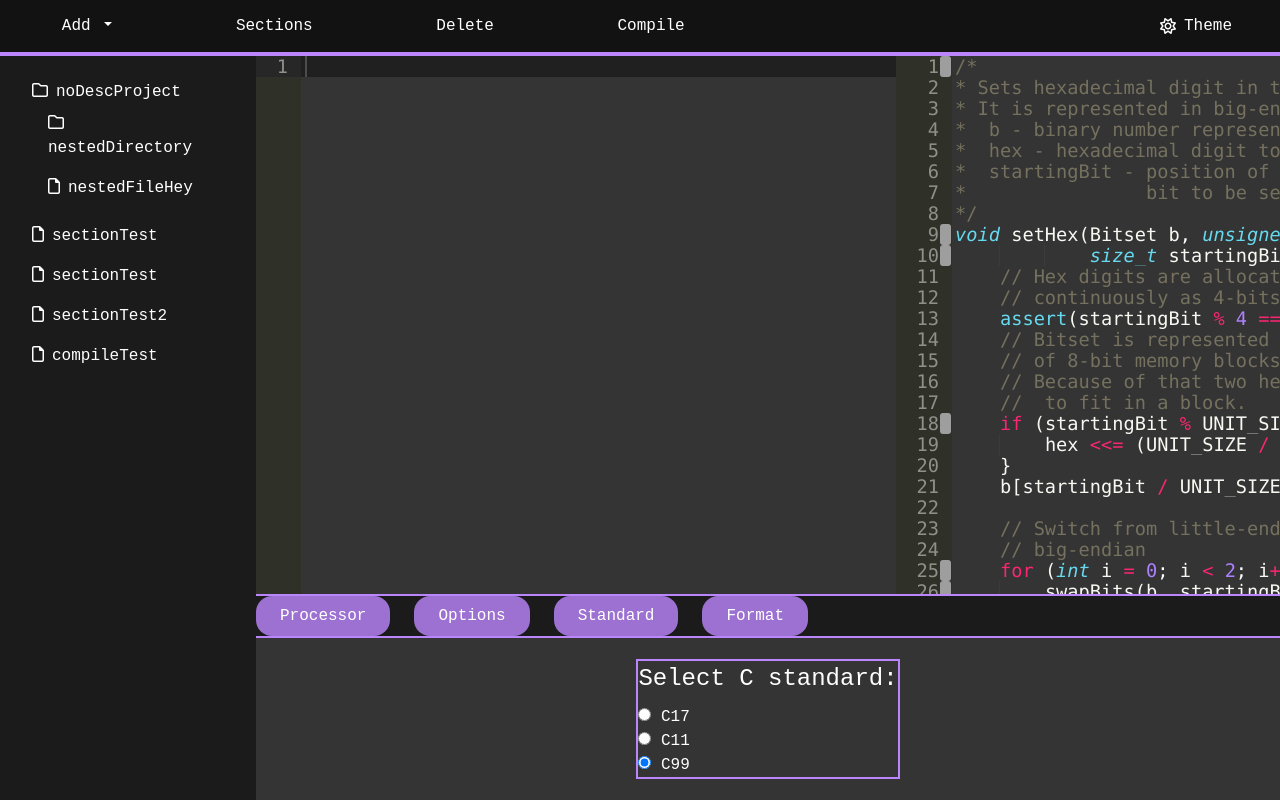
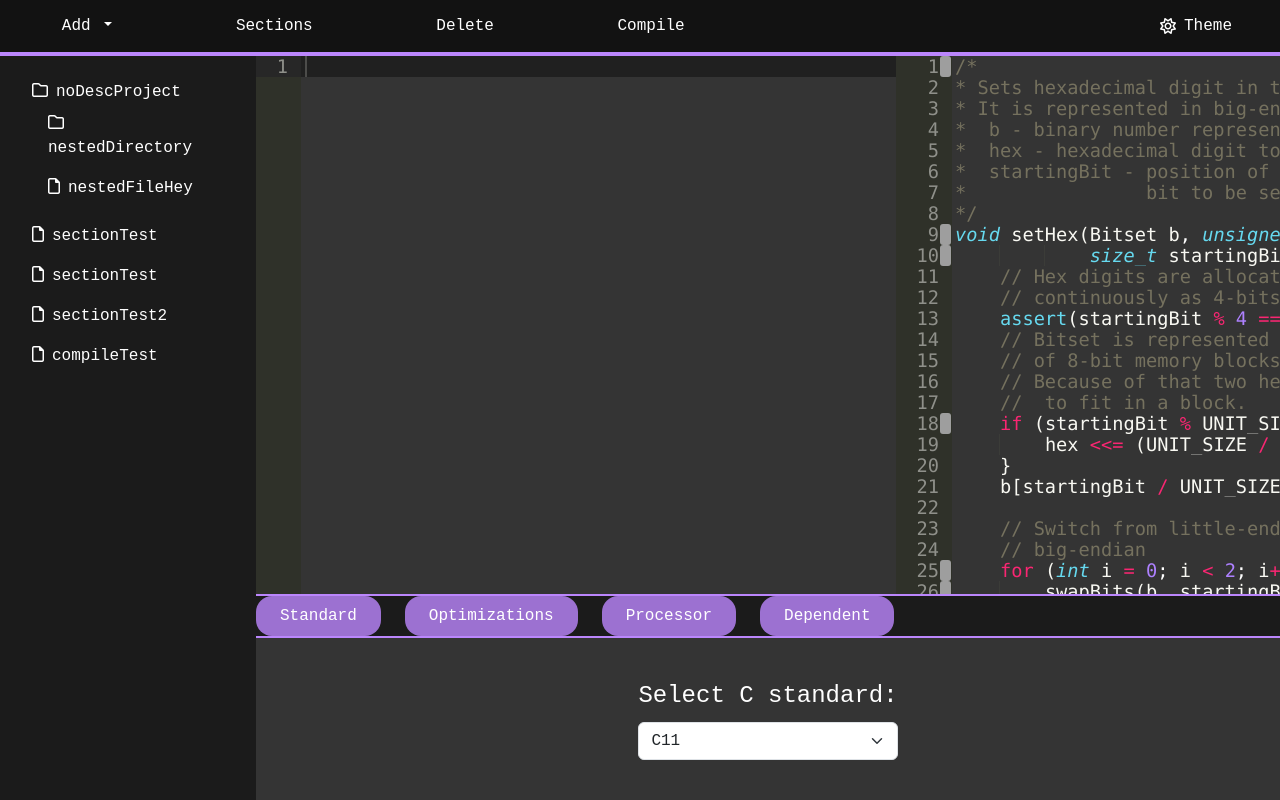
Before and after one commit to Aleksander-Bloch/awwprojekt, a Django app: page /sdcc_compiler/ in a window 1280 px wide, after a click on "Standard". Run offline with Django 4.2, Linux system fonts and the light colour scheme; data comes from the database, SQL or seed files in the repository; both versions use the stored data as it was after the commit; some libraries are stand-ins or nearby versions; grey boxes are pictures that could not be loaded.

Commit message:
Develop partial file compilation functionality

```diff
--- a/sdcc_compiler/models.py
+++ b/sdcc_compiler/models.py
@@ -44,7 +44,7 @@ class File(models.Model):
     access_change = models.DateTimeField(default=now)
     last_modification = models.DateTimeField(default=now)
     directory = models.ForeignKey('Directory', null=True, blank=True, related_name='files', on_delete=models.CASCADE)
-    file = models.FileField(upload_to='files/')
+    file = models.FileField(upload_to='uploads/')
 
     def __str__(self):
         return self.name
--- a/sdcc_compiler/static/sdcc_compiler/css/tab-area.css
+++ b/sdcc_compiler/static/sdcc_compiler/css/tab-area.css
@@ -1,8 +1,5 @@
 .tab-item {
-    padding-top: 0.5em;
-    padding-bottom: 0.5em;
-    padding-left: 1.5em;
-    padding-right: 1.5em;
+    padding: 0.5em 1.5em;
     background-color: var(--bg-item);
     color: var(--font-primary);
     border-radius: 1em;
@@ -34,7 +31,7 @@
 }
 
 fieldset {
-    border: 2px solid var(--bg-app);
+    /*border: 2px solid var(--bg-app);*/
     display: none;
 }
 
--- /dev/null
+++ b/sdcc_compiler/static/sdcc_compiler/js/dependent-options.js
@@ -0,0 +1,27 @@
+const processorRadioGroup = document.querySelectorAll('input[name="processor_choice"]');
+const mcs51Options = document.querySelector('#mcs51-options');
+const stm8Options = document.querySelector('#stm8-options');
+const z80Options = document.querySelector('#z80-options');
+const dependentFieldsetLegend = document.querySelector('#dependent > legend');
+
+processorRadioGroup.forEach((radio) => {
+    radio.addEventListener('change', (event) => {
+        const selectedProcessor = event.target.value;
+        if (selectedProcessor === '-mmcs51') {
+            dependentFieldsetLegend.textContent = 'MCS51 Options:';
+            mcs51Options.style.display = 'block';
+            stm8Options.style.display = 'none';
+            z80Options.style.display = 'none';
+        } else if (selectedProcessor === '-mz80') {
+            dependentFieldsetLegend.textContent = 'Z80 Options:';
+            mcs51Options.style.display = 'none';
+            stm8Options.style.display = 'none';
+            z80Options.style.display = 'block';
+        } else if (selectedProcessor === '-mstm8') {
+            dependentFieldsetLegend.textContent = 'STM8 Options:';
+            mcs51Options.style.display = 'none';
+            stm8Options.style.display = 'block';
+            z80Options.style.display = 'none';
+        }
+    })
+})
--- a/sdcc_compiler/templates/sdcc_compiler/index.html
+++ b/sdcc_compiler/templates/sdcc_compiler/index.html
@@ -30,6 +30,7 @@
 
     <script src="{% static 'sdcc_compiler/js/navbar.js' %}" defer></script>
     <script src="{% static 'sdcc_compiler/js/file_explorer.js' %}" defer></script>
+    <script src="{% static 'sdcc_compiler/js/dependent-options.js' %}" defer></script>
 
 </head>
 <body>
@@ -48,98 +49,7 @@
 
     <div id="fragment-viewer"></div>
 
-    <div id="tab-bar">
-        <a href="#processor">
-            <div class="tab-item">Processor</div>
-        </a>
-        <a href="#options">
-            <div class="tab-item">Options</div>
-        </a>
-        <a href="#standard">
-            <div class="tab-item">Standard</div>
-        </a>
-        <a href="#format">
-            <div class="tab-item">Format</div>
-        </a>
-    </div>
-    <div id="tab-options">
-        <fieldset id="processor">
-            <legend>Select target processor:</legend>
-
-            <div>
-                <input type="radio" id="8051" name="processors" value="8051" checked>
-                <label>Intel 8051</label>
-            </div>
-
-            <div>
-                <input type="radio" id="z80" name="processors" value="z80">
-                <label>Zilog Z80</label>
-            </div>
-
-            <div>
-                <input type="radio" id="stm8" name="processors" value="stm8">
-                <label>STM8</label>
-            </div>
-        </fieldset>
-
-        <fieldset id="options">
-            <legend>Select processor's RAM:</legend>
-
-            <div>
-                <input type="radio" id="128b" name="ram" value="128b">
-                <label>128 Bytes</label>
-            </div>
-
-            <div>
-                <input type="radio" id="256b" name="ram" value="256b" checked>
-                <label>256 Bytes</label>
-            </div>
-
-            <div>
-                <input type="radio" id="1024b" name="ram" value="1024b">
-                <label>1024 Bytes</label>
-            </div>
-        </fieldset>
-
-
-        <fieldset id="standard">
-            <legend>Select C standard:</legend>
-
-            <div>
-                <input type="radio" id="c17" name="c_standards" value="c17">
-                <label>C17</label>
-            </div>
-
-            <div>
-                <input type="radio" id="c11" name="c_standards" value="c11">
-                <label>C11</label>
-            </div>
-
-            <div>
-                <input type="radio" id="c99" name="c_standards" value="c99" checked>
-                <label>C99</label>
-            </div>
-        </fieldset>
-
-        <fieldset id="format">
-            <legend>Select generated code format:</legend>
-
-            <div>
-                <input type="checkbox" id="stack" name="format" value="stack">
-                <label>External stack</label>
-            </div>
-
-            <div>
-                <input type="checkbox" id="profiling" name="format" value="profiling" checked>
-                <label>Generate profiling data</label>
-            </div>
-
-            <div>
-                <input type="checkbox" id="debug" name="format" value="debug" checked>
-                <label>Debug mode</label>
-            </div>
-        </fieldset>
-    </div>
+    {% include "sdcc_compiler/tab_area.html" %}
 </div>
 <script>
     const fileContent = `{{ file_content | safe }}`;
@@ -192,10 +102,10 @@ void setHex(Bitset b, unsigned char hex,
         return aceEditor;
     })();
 
-    var theme_icon = document.getElementById("theme-icon");
-    var current_theme = localStorage.getItem("theme");
+    const theme_icon = document.getElementById("theme-icon");
+    const current_theme = localStorage.getItem("theme");
 
-    if (current_theme == "light") {
+    if (current_theme === "light") {
         theme_icon.className = "fa-regular fa-moon";
         document.body.classList.toggle("light-theme");
         programViewer.setTheme("ace/theme/light");
--- a/sdcc_compiler/templates/sdcc_compiler/navbar.html
+++ b/sdcc_compiler/templates/sdcc_compiler/navbar.html
@@ -23,7 +23,7 @@
         <button type="button" id="delete-modal-trigger" class="btn menu-item" data-bs-toggle="modal"
                 data-bs-target="#deleteModal">Delete
         </button>
-        <button type="button" class="btn menu-item">Compile</button>
+        <button type="submit" form="compilation-form" class="btn menu-item">Compile</button>
     </div>
     <div id="theme-selector">
         <i class="fa-regular fa-sun" id="theme-icon"></i>
--- /dev/null
+++ b/sdcc_compiler/templates/sdcc_compiler/tab_area.html
@@ -0,0 +1,107 @@
+<div id="tab-bar">
+    <a href="#standard">
+        <div class="tab-item">Standard</div>
+    </a>
+    <a href="#optimizations">
+        <div class="tab-item">Optimizations</div>
+    </a>
+    <a href="#processor">
+        <div class="tab-item">Processor</div>
+    </a>
+    <a href="#dependent">
+        <div class="tab-item">Dependent</div>
+    </a>
+</div>
+<div id="tab-options">
+    <form id="compilation-form" method="post" action="{% url 'compile_file' %}">
+        {% csrf_token %}
+        <fieldset id="standard">
+            <legend>Select C standard:</legend>
+            <select name="standard_choice" class="form-select" aria-label="c standard selection">
+                <option value="--std-sdcc89">C89</option>
+                <option value="--std-sdcc99">C99</option>
+                <option value="--std-sdcc11" selected>C11</option>
+            </select>
+        </fieldset>
+
+        <fieldset id="optimizations">
+            <legend>Select optimization options:</legend>
+            <div class="form-check">
+                <input name="optimization_choice" class="form-check-input" type="checkbox" value="--nooverlay"
+                       id="nooverlay-check">
+                <label class="form-check-label" for="nooverlay-check">
+                    Disable overlaying leaf function auto variables
+                </label>
+            </div>
+            <div class="form-check">
+                <input name="optimization_choice" class="form-check-input" type="checkbox" value="--opt-code-speed"
+                       id="speed-check" checked>
+                <label class="form-check-label" for="speed-check">
+                    Optimize for code speed rather than size
+                </label>
+            </div>
+            <div class="form-check">
+                <input name="optimization_choice" class="form-check-input" type="checkbox"
+                       value="--allow-unsafe-read"
+                       id="read-check">
+                <label class="form-check-label" for="read-check">
+                    Allow optimizations to read any memory location anytime
+                </label>
+            </div>
+        </fieldset>
+
+        <fieldset id="processor">
+            <legend>Select processor architecture:</legend>
+            <div class="form-check">
+                <input class="form-check-input" type="radio" value="-mmcs51" name="processor_choice" id="mcs51"
+                       checked>
+                <label class="form-check-label" for="mcs51">
+                    MCS51
+                </label>
+            </div>
+            <div class="form-check">
+                <input class="form-check-input" type="radio" value="-mz80" name="processor_choice" id="z80">
+                <label class="form-check-label" for="z80">
+                    Z80
+                </label>
+            </div>
+            <div class="form-check">
+                <input class="form-check-input" type="radio" value="-mstm8" name="processor_choice" id="stm8">
+                <label class="form-check-label" for="stm8">
+                    STM8
+                </label>
+            </div>
+        </fieldset>
+
+        <fieldset id="dependent">
+            <legend>MCS51 Options:</legend>
+            <select name="mcs51_dependent_choice" id="mcs51-options" class="form-select"
+                    aria-label="dependent options"
+                    style="display: block">
+                <option value="--model-small" selected>small model programs - internal data space is used</option>
+                <option value="--model-medium">medium model programs - external paged data space is used</option>
+                <option value="--model-large">large model programs - external data space is used</option>
+                <option value="--model-huge">huge model programs - functions are banked, data in external space
+                </option>
+            </select>
+            <select name="z80_dependent_choice" id="z80-options" class="form-select" aria-label="dependent options"
+                    style="display: none">
+                <option value="--callee-saves-bc" selected>Force a called function to always save BC</option>
+                <option value="--oldralloc">Use old register allocator</option>
+                <option value="--fno-omit-frame-pointer">Do not omit frame pointer</option>
+                <option value="--emit-externs">Emit externs list in generated asm</option>
+            </select>
+            <select name="stm8_dependent_choice" id="stm8-options" class="form-select"
+                    aria-label="dependent options"
+                    style="display: none">
+                <option value="--model-medium" selected>medium model programs - 16-bit address space for both data
+                    and
+                    code
+                </option>
+                <option value="--model-large">large model programs - 16-bit address space for data, 24-bit for code
+                </option>
+                <option value="--out-fmt-elf">Output executable in ELF format</option>
+            </select>
+        </fieldset>
+    </form>
+</div>
--- a/sdcc_compiler/urls.py
+++ b/sdcc_compiler/urls.py
@@ -9,4 +9,5 @@ urlpatterns = [
     path('view_file/<int:file_id>/', views.view_file, name='view_file'),
     path('delete/directory/<int:directory_id>/', views.delete_directory, name='delete_directory'),
     path('delete/file/<int:file_id>/', views.delete_file, name='delete_file'),
+    path('compile/', views.compile_file, name='compile_file'),
 ]
--- a/sdcc_compiler/views.py
+++ b/sdcc_compiler/views.py
@@ -1,3 +1,5 @@
+import subprocess
+
 from django.shortcuts import redirect
 from django.views.generic import TemplateView
 
@@ -21,6 +23,7 @@ class IndexView(TemplateView):
         context['add_file_form'] = add_file_form
         context['file_content'] = self.request.session.get('file_content', '')
         context['sections'] = self.request.session.get('sections', [])
+        context['editor_file_id'] = self.request.session.get('editor_file_id', None)
         return context
 
 
@@ -67,6 +70,7 @@ def view_file(request, file_id):
         for s in sections
     ]
     request.session['sections'] = section_dicts
+    request.session['editor_file_id'] = file_id
     return redirect('index')
 
 
@@ -82,3 +86,22 @@ def delete_file(request, file_id):
     file_to_delete.is_accessible = False
     file_to_delete.save()
     return redirect('index')
+
+
+def compile_file(request):
+    if not request.session.get('editor_file_id', None):
+        return redirect('index')
+    standard = request.POST.get('standard_choice')
+    optimizations = request.POST.getlist('optimization_choice', [])
+    processor = request.POST.get('processor_choice')
+    if processor == '-mmcs51':
+        dependent = request.POST.get('mcs51_dependent_choice')
+    elif processor == '-mz80':
+        dependent = request.POST.get('z80_dependent_choice')
+    else:
+        dependent = request.POST.get('stm8_dependent_choice')
+    file_to_compile = File.objects.get(pk=request.session['editor_file_id'])
+    subprocess.run(['sdcc', '-o', 'media/compiled/', '-S', standard, *optimizations, processor, dependent,
+                    file_to_compile.file.path])
+
+    return redirect('index')
```
Also changed, not shown: sdcc_compiler/parsing/asm_sections.py (added, +38 -0 lines), db.sqlite3.
